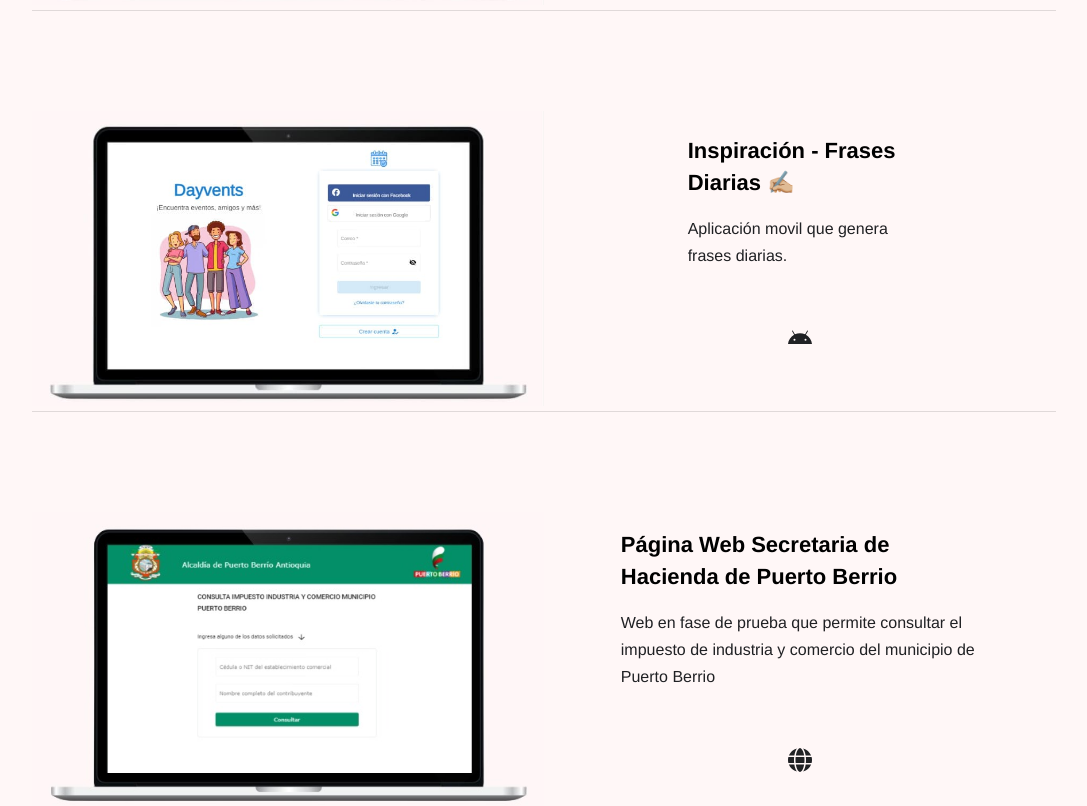
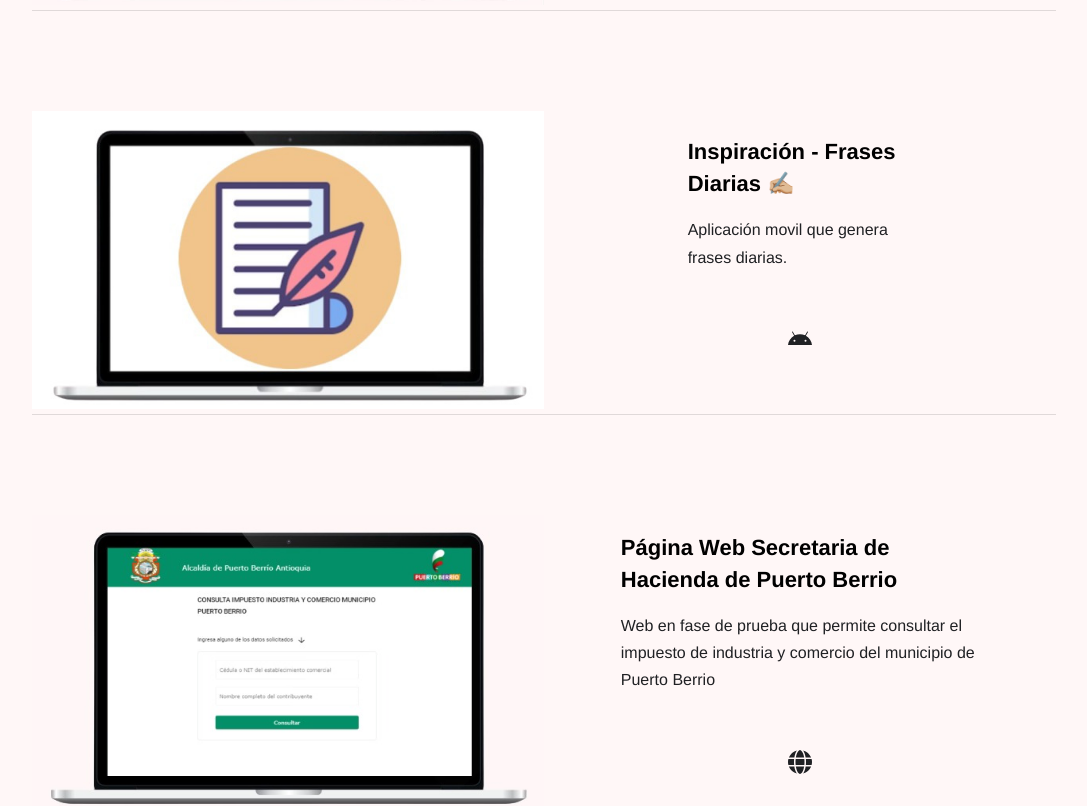
Before and after one commit to stiven0/my-portfolio, an Angular app: page / in a window 1280 px wide. Shown: the part 2243-3049 px from the top of the page, without its empty margins (96-1183 px from the left). Built offline with nearby package versions, Linux system fonts and the light colour scheme; a web font is replaced by a local one.

Commit message:
feat: project image is changed

```diff
--- a/src/app/shared/components/home-projects/home-projects.component.ts
+++ b/src/app/shared/components/home-projects/home-projects.component.ts
@@ -21,7 +21,7 @@ export class HomeProjectsComponent {
       redirectTo: 'https://dayvents.com/'
     },
     {
-      image: 'dayvents.jpg',
+      image: 'day-phrase.jpg',
       title: 'Inspiración - Frases Diarias ✍🏼',
       description: 'Aplicación movil que genera frases diarias.',
       technologies: [ 'Flutter', 'Dart' ],
```
Also changed, not shown: src/assets/images/projects/day-phrase.jpg.
